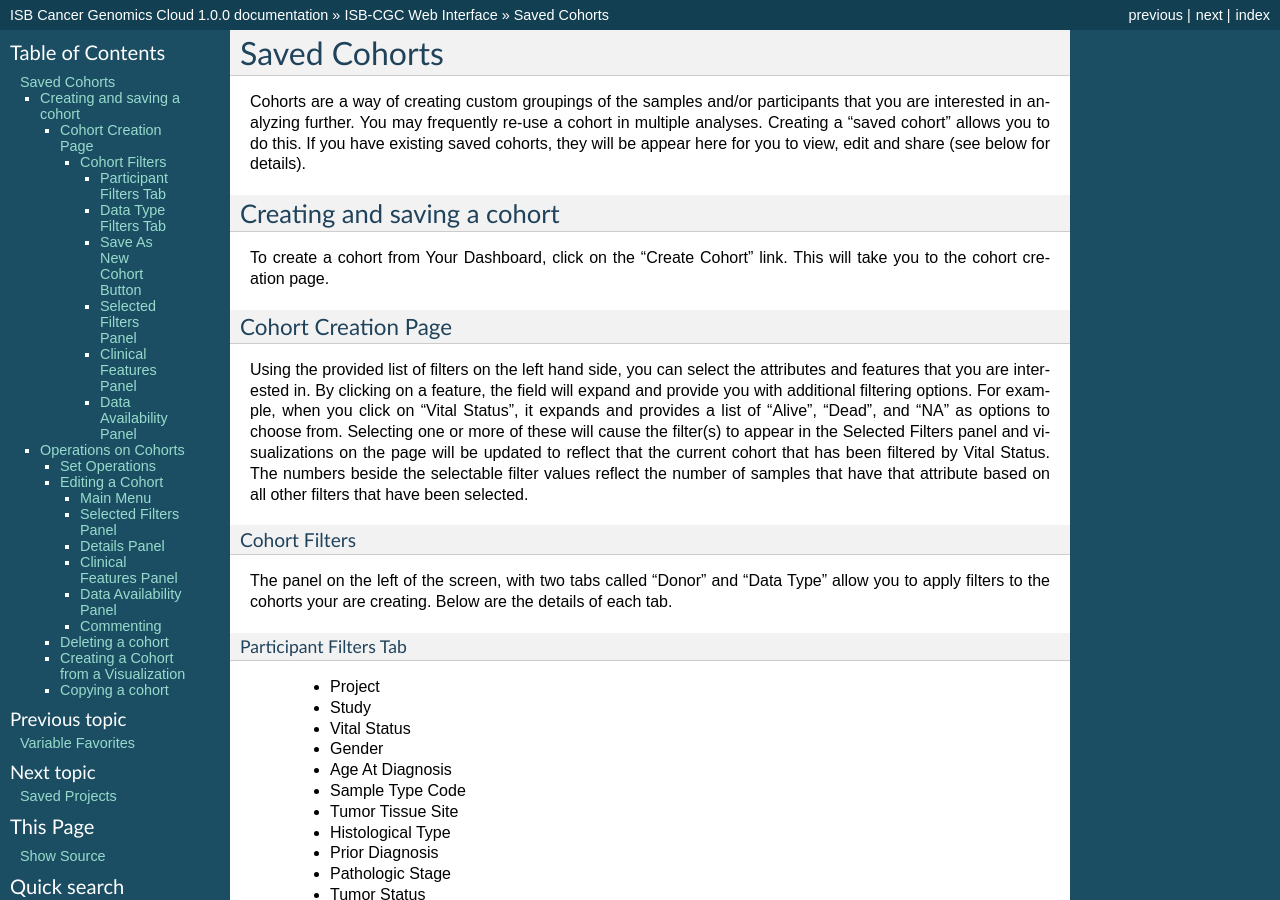
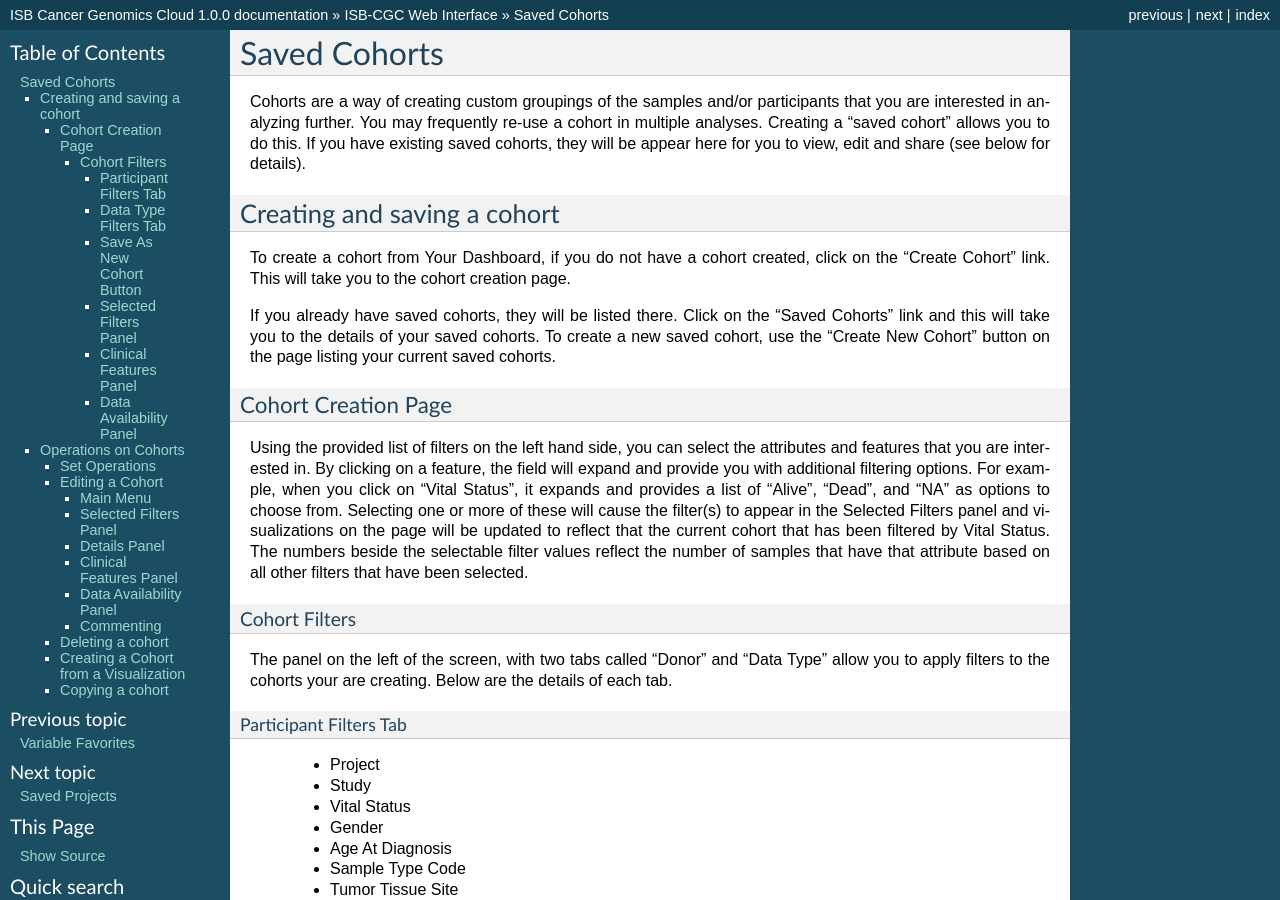
Before and after one commit to isb-cgc/readthedocs, a Sphinx documentation site: the page built from docs/source/sections/webapp/Saved-Cohorts.rst, in a window 1280 px wide and 900 px high. Built offline with Sphinx 7.4.7, drawn with Linux system fonts in a browser that asks for light colours.

Commit message:
Update Saved-Cohorts.rst

```diff
--- a/docs/source/sections/webapp/Saved-Cohorts.rst
+++ b/docs/source/sections/webapp/Saved-Cohorts.rst
@@ -8,8 +8,9 @@
 Creating and saving a cohort
 ############################
 
-To create a cohort from Your Dashboard, click on the “Create Cohort” link.
-This will take you to the cohort creation page.
+To create a cohort from Your Dashboard, if you do not have a cohort created, click on the “Create Cohort” link. This will take you to the cohort creation page.
+
+If you already have saved cohorts, they will be listed there.  Click on the "Saved Cohorts" link and this will take you to the details of your saved cohorts.  To create a new saved cohort, use the "Create New Cohort" button on the page listing your current saved cohorts.
 
 Cohort Creation Page
 ====================
```
